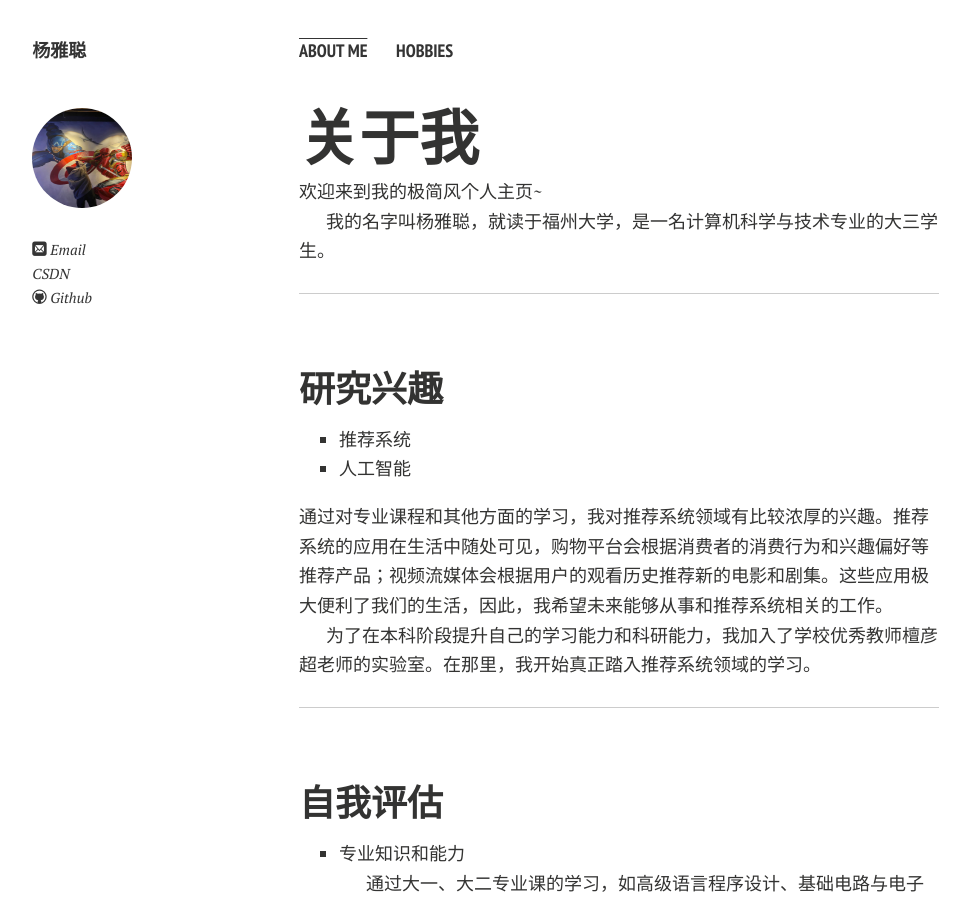
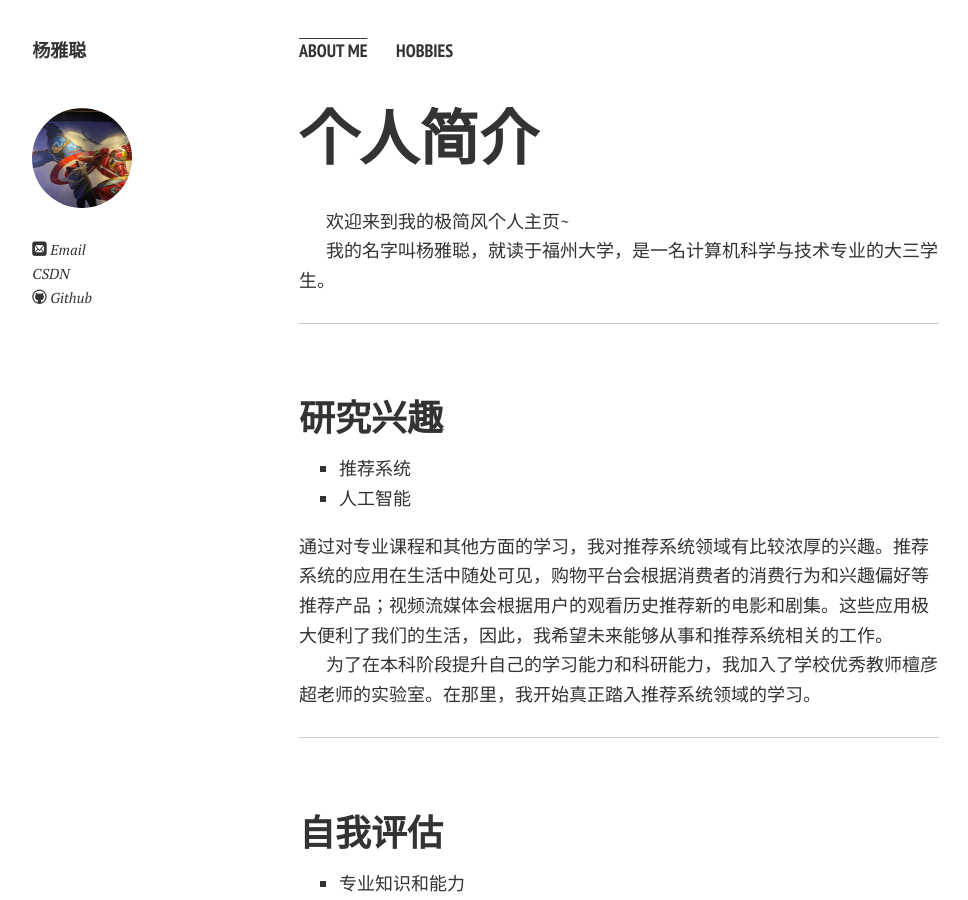
Before and after one commit to yyc220/yyc220.github.io, a Jekyll site: the page built from index.md, in a window 1280 px wide and 900 px high. Shown: the whole window, without its empty margins (21-989 px from the left). Built offline with Jekyll 4.4.1, drawn with Linux system fonts in a browser that asks for light colours; nearby versions of some CDN libraries; comment, search, counter and statistics services are not loaded; a style sheet for code colours, icons or effects is not loaded; our own code applies the rules of GitHub Pages for plain Markdown files.

Commit message:
Update index.md

```diff
--- a/index.md
+++ b/index.md
@@ -2,9 +2,9 @@
 layout: page
 ---
 
-# 关于我
+# 个人简介
 
-
+<br>
 
 欢迎来到我的极简风个人主页~
 
```
